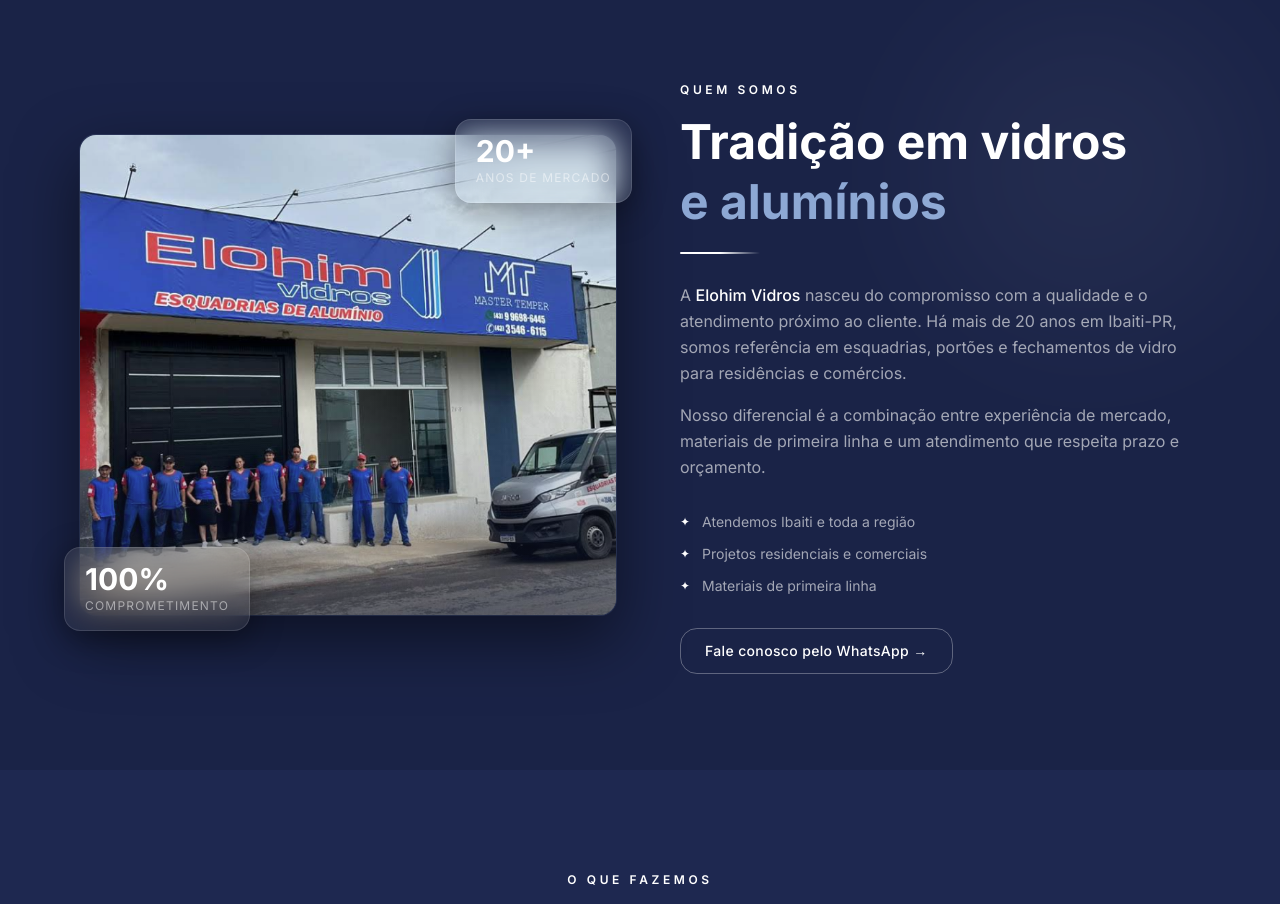
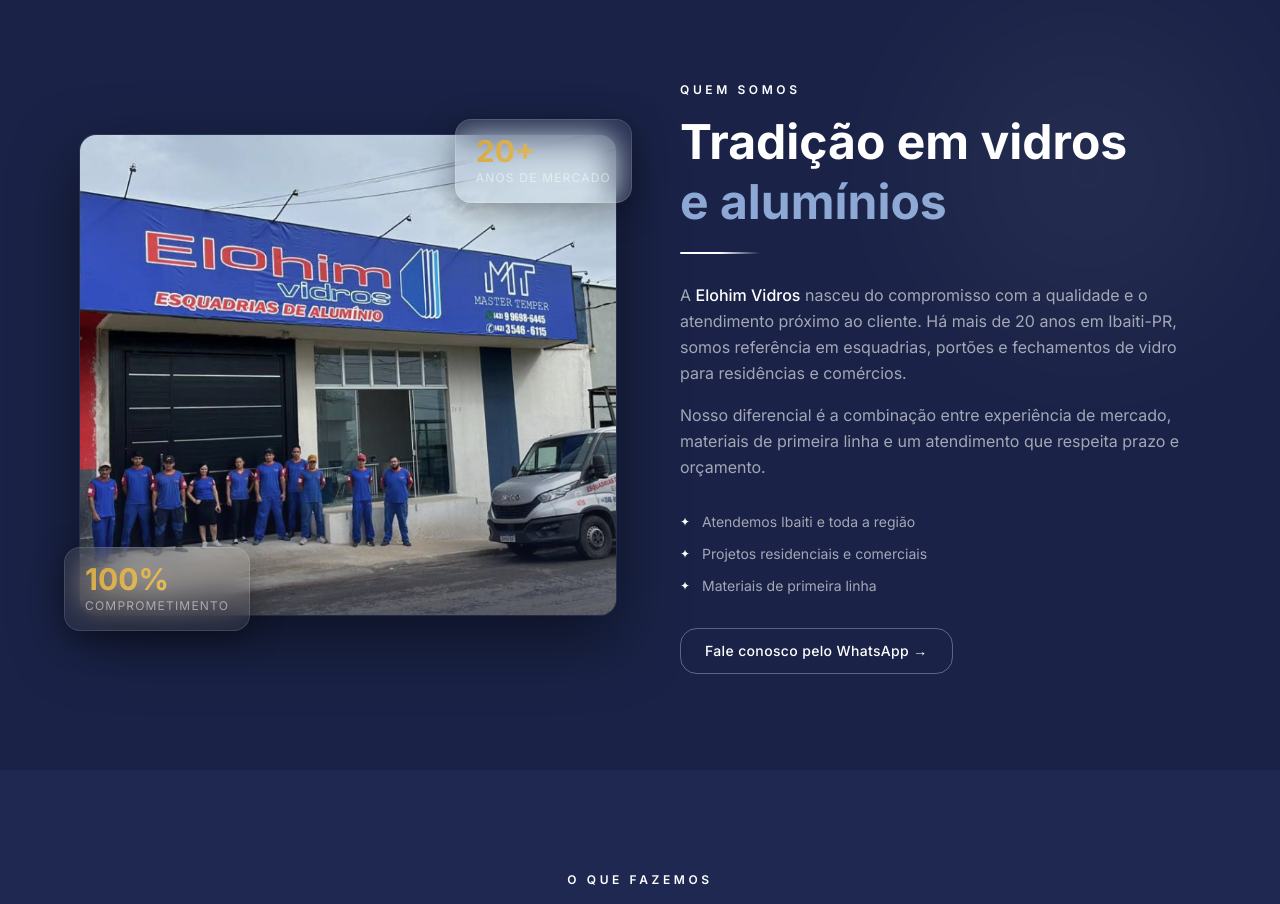
Before and after one commit to roverigor/vidros-elohim, a Next.js app: page / in a window 1280 px wide. Shown: the part 820-1724 px from the top of the page. Built offline with nearby package versions, Linux system fonts and the light colour scheme.

Commit message:
feat(about): gold gradient on stat numbers 20+ and 100%

```diff
--- a/components/sections/About.tsx
+++ b/components/sections/About.tsx
@@ -46,7 +46,7 @@
               className="absolute -top-4 -right-4 glass rounded-2xl px-5 py-4 border border-white/25"
               style={{ boxShadow: '0 8px 32px rgba(0,0,0,0.4)' }}
             >
-              <div className="text-3xl font-bold text-white leading-none">20+</div>
+              <div className="text-3xl font-bold leading-none" style={{ background: "linear-gradient(135deg, #d4a843, #f0c96a)", WebkitBackgroundClip: "text", WebkitTextFillColor: "transparent", backgroundClip: "text" }}>20+</div>
               <div className="text-xs text-white/50 tracking-widest uppercase mt-1">anos de mercado</div>
             </div>
 
@@ -55,7 +55,7 @@
               className="absolute -bottom-4 -left-4 glass rounded-2xl px-5 py-4 border border-white/15"
               style={{ boxShadow: '0 8px 32px rgba(0,0,0,0.4)' }}
             >
-              <div className="text-3xl font-bold text-white leading-none">100%</div>
+              <div className="text-3xl font-bold leading-none" style={{ background: "linear-gradient(135deg, #d4a843, #f0c96a)", WebkitBackgroundClip: "text", WebkitTextFillColor: "transparent", backgroundClip: "text" }}>100%</div>
               <div className="text-xs text-white/50 tracking-widest uppercase mt-1">comprometimento</div>
             </div>
           </div>
```
